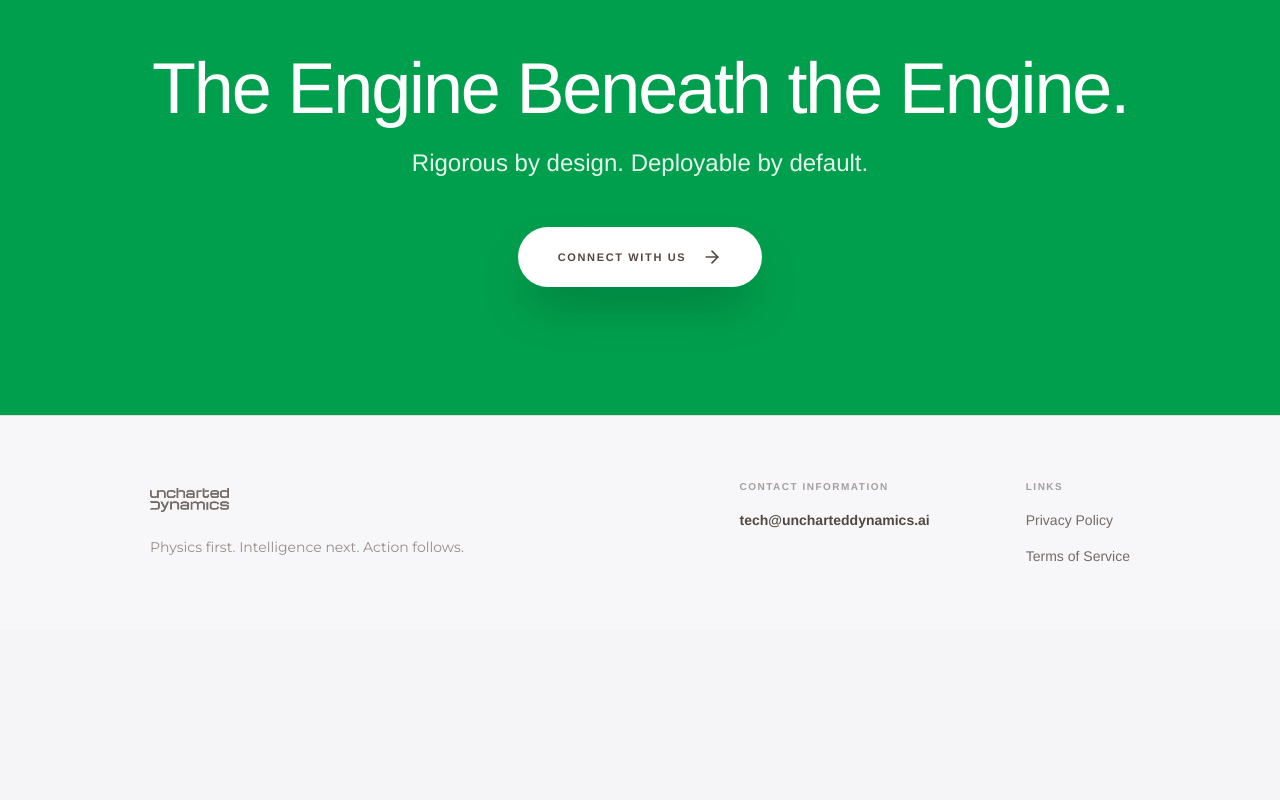
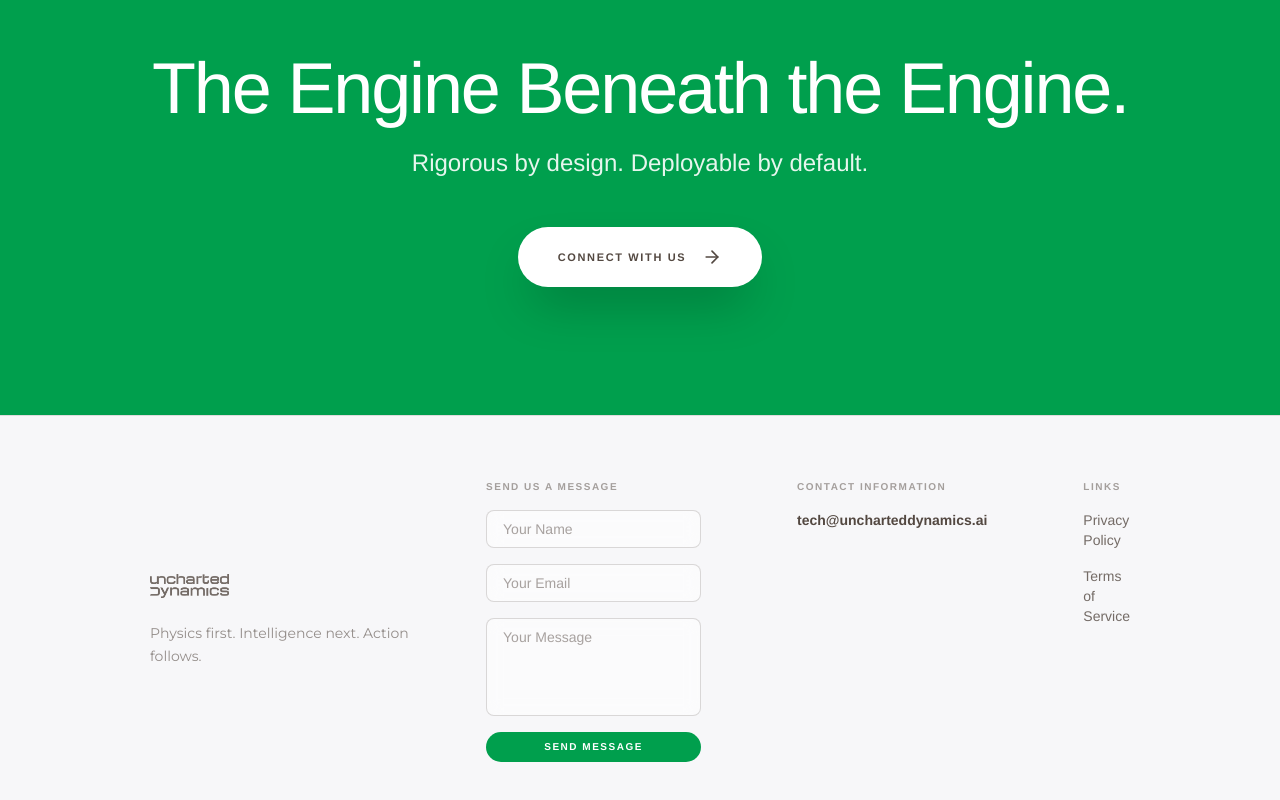
Before and after one commit to Vanehezhewen/uncharted-dynamics, a React (Vite) app: page / in a window 1280 px wide. Shown: the part 4640-5440 px from the top of the page. Before the commit the page ends 5270 px from the top, so only its background shows below. Built offline with nearby package versions, Linux system fonts and the light colour scheme.

Commit message:
add contact form

```diff
--- a/src/App.tsx
+++ b/src/App.tsx
@@ -166,7 +166,7 @@ const Nav = () => (
       <NavLink href="#ecosystem">Scope</NavLink>
       <NavLink href="#manifesto">Manifesto</NavLink>
       <a
-        href="#contact"
+        href="#connect"
         className="ml-4 text-[10px] uppercase font-bold tracking-[0.1em] px-4 py-2 border border-brand-text/20 rounded-full hover:bg-brand-text hover:text-white transition-colors"
       >
         Contact Us
@@ -537,7 +537,7 @@ const BuildOnFirstPrinciples = () => (
 
 
 const FinalCTA = () => (
-  <section className="py-32 px-6 xl:px-[150px] bg-brand-accent text-white text-center flex flex-col items-center">
+  <section id="connect" className="py-32 px-6 xl:px-[150px] bg-brand-accent text-white text-center flex flex-col items-center">
     <h2 className="text-[3rem] sm:text-[4.5rem] leading-[0.95] font-medium tracking-[-0.03em] mb-6">
       The Engine <br className="md:hidden" />
       Beneath the Engine.
@@ -552,6 +552,48 @@ const FinalCTA = () => (
       Connect With Us <ArrowRight className="w-5 h-5" />
     </a>
   </section>
+);
+
+const ContactForm = () => (
+  <div className="flex flex-col gap-4 text-sm max-w-md">
+    <span className="text-[10px] font-bold tracking-[0.15em] uppercase opacity-50">
+      Send us a message
+    </span>
+    <form
+      action="mailto:tech@uncharteddynamics.ai"
+      method="post"
+      encType="text/plain"
+      className="flex flex-col gap-4"
+    >
+      <input
+        type="text"
+        name="name"
+        placeholder="Your Name"
+        className="px-4 py-2 border border-brand-text/20 rounded-lg bg-white/50 backdrop-blur-sm focus:outline-none focus:border-brand-accent"
+        required
+      />
+      <input
+        type="email"
+        name="email"
+        placeholder="Your Email"
+        className="px-4 py-2 border border-brand-text/20 rounded-lg bg-white/50 backdrop-blur-sm focus:outline-none focus:border-brand-accent"
+        required
+      />
+      <textarea
+        name="message"
+        placeholder="Your Message"
+        rows={4}
+        className="px-4 py-2 border border-brand-text/20 rounded-lg bg-white/50 backdrop-blur-sm focus:outline-none focus:border-brand-accent resize-none"
+        required
+      />
+      <button
+        type="submit"
+        className="px-6 py-2 bg-brand-accent text-white text-[10px] font-bold tracking-[0.15em] uppercase rounded-full hover:bg-brand-accent/90 transition-colors"
+      >
+        Send Message
+      </button>
+    </form>
+  </div>
 );
 
 const Footer = () => (
@@ -576,12 +618,13 @@ const Footer = () => (
     </div>
 
     <div className="flex flex-col sm:flex-row gap-12 lg:gap-24">
+      <ContactForm />
       <div className="flex flex-col gap-4 text-sm">
         <span className="text-[10px] font-bold tracking-[0.15em] uppercase opacity-50">
           Contact Information
         </span>
         <a
-          href="mailto:info@uncharted-dynamics.com"
+          href="mailto:tech@uncharteddynamics.ai"
           className="hover:text-brand-accent transition-colors font-semibold"
         >
           tech@uncharteddynamics.ai
```
